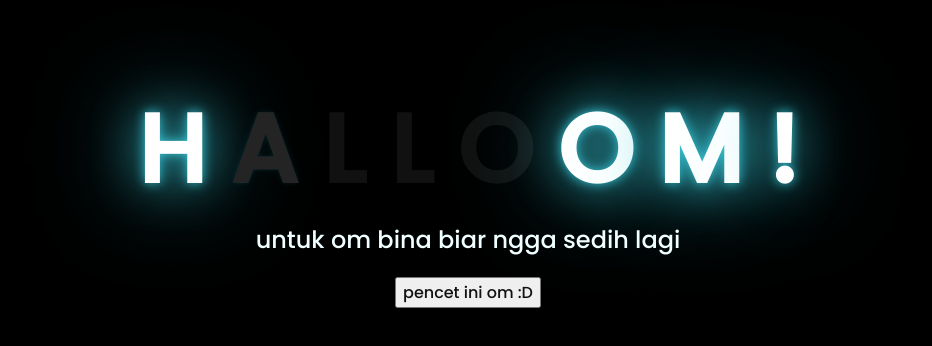
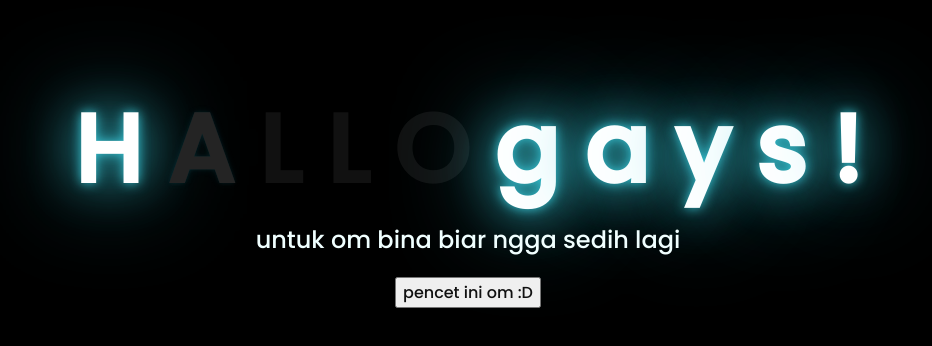
Before and after one commit to Oskadon69/Oskadon69.github.io, a plain HTML site: page index.html in a window 1280 px wide. Shown: the part 216-562 px from the top of the page, without its empty margins (180-1112 px from the left). Drawn offline with Linux system fonts and the light colour scheme.

Commit message:
Update index.html

```diff
--- a/index.html
+++ b/index.html
@@ -15,8 +15,10 @@
             <span>L</span>
             <span>L</span>
             <span>O</span>
-            <span>O</span>
-            <span>M</span>
+            <span>g</span>
+            <span>a</span>
+            <span>y</span>
+            <span>s</span>
             <span>!</span></span>
         </div>
         <div class="description">
```
